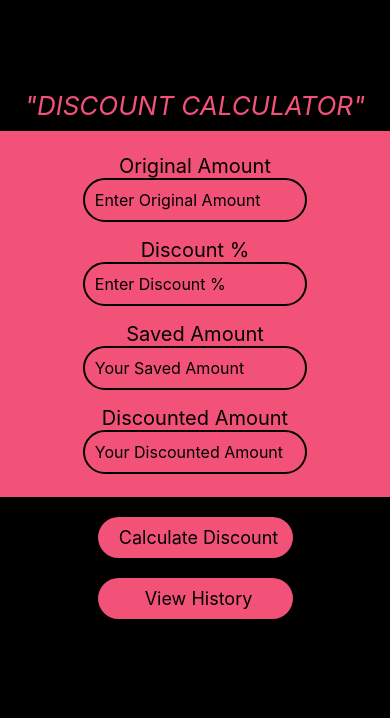
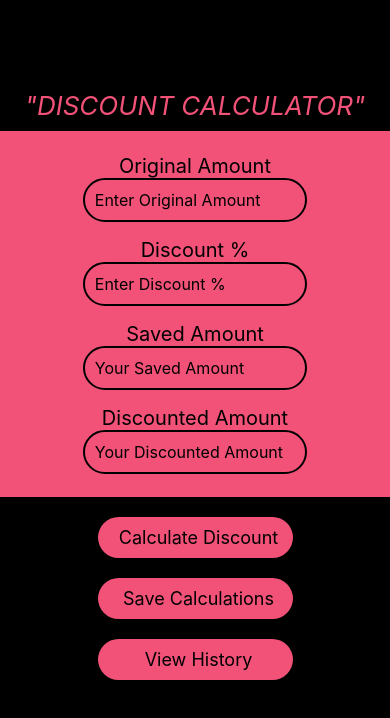
Before and after one commit to Aleena-Naveed/DiscountCalculator, a React Native app: screen / in a window 390 px wide. Shown: the top 718 px of the page. Built offline with nearby package versions, Linux system fonts and the light colour scheme.

Commit message:
Save History and View History Added

```diff
--- a/App.js
+++ b/App.js
@@ -1,6 +1,6 @@
 import { StatusBar } from 'expo-status-bar';
 import React, {useState} from "react";
-import { StyleSheet, Text, View, TextInput, TouchableOpacity } from 'react-native';
+import { StyleSheet, Text, View, TextInput, TouchableOpacity, TouchableHighlight, ScrollView, Modal, Alert } from 'react-native';
 
 export default function App() {
 
@@ -9,6 +9,9 @@ export default function App() {
 
   const[getSavedAmount, setSavedAmount] = useState("");
   const[getDiscountedAmount, setDiscountedAmount] = useState("");
+
+  const[getHistory, setHistory] = useState([]);
+  const [modalVisible, setModalVisible] = useState(false);
 
   const Disc = (val)=>{
     if(Number(val)<0 || Number(val)>100){
@@ -27,11 +30,50 @@ export default function App() {
     setSavedAmount(String(saveResult));
   }
 
-  const history = ()=>{
-
+  const histRecord = ()=>{
+    var histArray = getHistory;
+    var newArray = [];
+    newArray.push(getAmount);
+    newArray.push(getDiscount);
+    newArray.push(getDiscountedAmount);
+    newArray.push(getSavedAmount);
+    histArray.push(newArray);
+    setHistory(histArray);
   }
   return (
     <View style={styles.container}>
+      <Modal
+        animationType="slide"
+        transparent={true}
+        visible={modalVisible}
+        onRequestClose={() => {
+          Alert.alert("Modal has been closed.");
+        }}
+      >
+        <View style={styles.centeredView}>
+          <View style={styles.modalView}>
+          <Text style={styles.modalText}>Calculation History</Text>
+          <ScrollView>
+                {getHistory.map(
+                    (val) => <Text key={Math.random()} style={{color:"#FFFFFF"}}>
+                                    Origional Price:{val[0]} {"\n"}
+                                    Discount %: {val[1]} {"\n"}
+                                    Dscounted Amount: {val[2]} {"\n"}
+                                    Saving: {val[3]} {"\n"}
+                              </Text>
+                )}
+            </ScrollView>
+            <TouchableHighlight
+              style={{ ...styles.openButton, backgroundColor: "#F25278" }}
+              onPress={() => {
+                setModalVisible(!modalVisible);
+              }}
+            >
+              <Text style={styles.textStyle}>Hide Modal</Text>
+            </TouchableHighlight>
+          </View>
+        </View>
+      </Modal>
       <Text style={styles.title}>"DISCOUNT CALCULATOR"</Text>
       <View style={styles.InputContainer}>
 
@@ -39,6 +81,7 @@ export default function App() {
           <Text style={styles.InputHeading}>Original Amount</Text>
           <TextInput
             style={styles.TextInput}
+            keyboardType = "number-pad"
             value={getAmount}
             onChangeText={(val) => setAmount((val))}
             placeholder= "Enter Original Amount"
@@ -49,6 +92,7 @@ export default function App() {
           <Text style={styles.InputHeading}>Discount %</Text>
           <TextInput
             style={styles.TextInput}
+            keyboardType = "number-pad"
             value={getDiscount}
             onChangeText={(val) => Disc(val)}
             placeholder= "Enter Discount %"
@@ -86,7 +130,15 @@ export default function App() {
       <View style={styles.btnView}>
         <TouchableOpacity
         style={styles.btn}
-        onPress={() => history()}
+        onPress={() => histRecord()}
+        >
+          <Text style={styles.btnText}>Save Calculations</Text>
+        </TouchableOpacity>
+      </View>
+      <View style={styles.btnView}>
+        <TouchableOpacity
+        style={styles.btn}
+        onPress={() => {setModalVisible(!modalVisible)}}
         >
           <Text style={styles.btnText}>View History</Text>
         </TouchableOpacity>
@@ -150,5 +202,42 @@ const styles = StyleSheet.create({
     paddingLeft: 12,
     padding: 5,
     textAlign: "center"
+  },
+  centeredView: {
+    flex: 1,
+    justifyContent: "center",
+    alignItems: "center",
+    marginTop: 22
+  },
+  modalView: {
+    margin: 20,
+    backgroundColor: "black",
+    borderRadius: 20,
+    padding: 35,
+    alignItems: "center",
+    shadowColor: "#000",
+    shadowOffset: {
+      width: 0,
+      height: 1
+    },
+    shadowOpacity: 0.25,
+    shadowRadius: 3.84,
+    elevation: 5
+  },
+  openButton: {
+    backgroundColor: "#F194FF",
+    borderRadius: 20,
+    padding: 10,
+    elevation: 2
+  },
+  textStyle: {
+    color: "#000000",
+    fontWeight: "bold",
+    textAlign: "center"
+  },
+  modalText: {
+    marginBottom: 15,
+    textAlign: "center",
+    color: "#FFFFFF"
   }
 });
```
